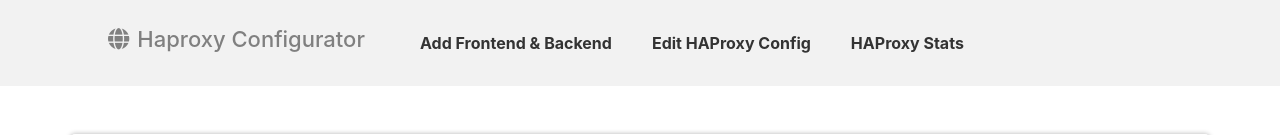
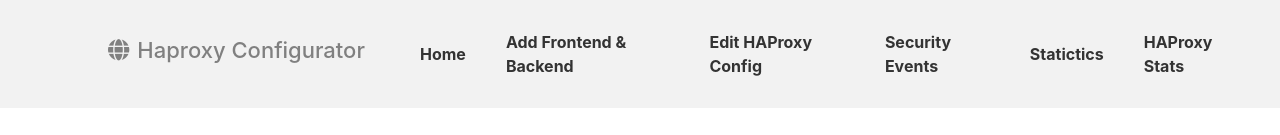
Before and after one commit to alonz22/haproxy-dashboard, a Flask app: template templates/home.html in a window 1280 px wide. Shown: the top 135 px of the page. Run offline with Flask 3, Linux system fonts and the light colour scheme; the template is opened without the code that fills it, so the values that code supplies are empty; some libraries are stand-ins or nearby versions.

Commit message:
Update home.html

```diff
--- a/templates/home.html
+++ b/templates/home.html
@@ -42,8 +42,11 @@
             <i style="margin: 8px;" class="fas fa-globe"></i>Haproxy Configurator
         </h3>
     </a>
+    <a href="/home" class="menu-link">Home</a>
     <a href="/" class="menu-link">Add Frontend & Backend</a>
     <a href="/edit" class="menu-link">Edit HAProxy Config</a>
+    <a href="/logs" class="menu-link">Security Events</a>
+    <a href="/statistics" class="menu-link">Statictics</a>
     <a  href="http://{{ request.host.split(':')[0] }}:8080/stats" class="menu-link" >HAProxy Stats</a>
 </header>
 
```
